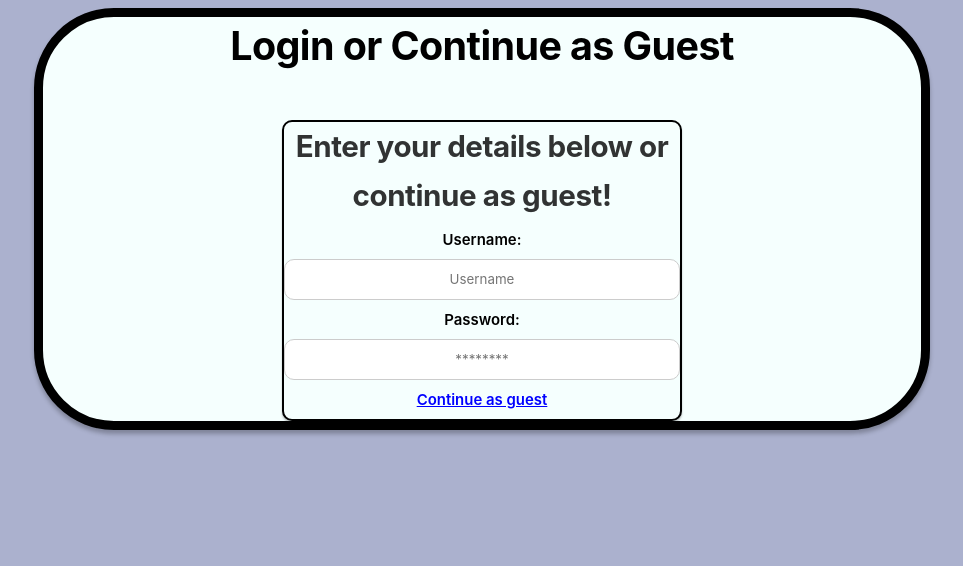
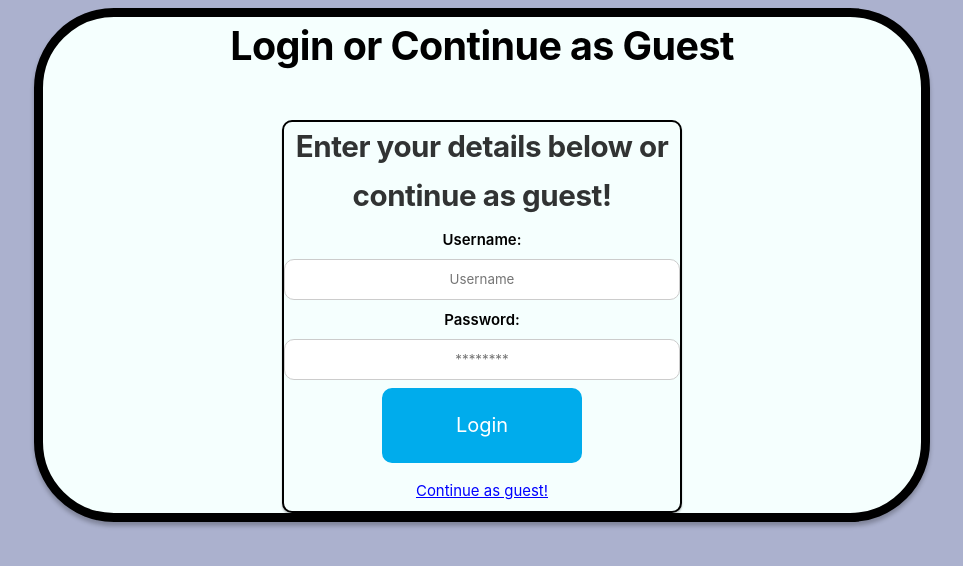
Before and after one commit to juanzenay/softwareengr, a React (Create React App) app in the folder client/: page /login in a window 1280 px wide. Shown: the top 566 px of the page, without its empty margins (158-1121 px from the left). Built offline with nearby package versions, Linux system fonts and the light colour scheme.

Commit message:
Update loginPage.jsx

```diff
--- a/client/src/pages/loginPage/loginPage.jsx
+++ b/client/src/pages/loginPage/loginPage.jsx
@@ -38,7 +38,9 @@ const LoginPage = (navigate) => {
                                         //value={username}
                                     />
                             </div>
-                            <div className="login-content"><label className="login-account-label"  style={{cursor: 'pointer', textDecoration:'underline', color:'blue'}}>Continue as guest</label></div>
+                            <button type = "submit" className = "standard-button" onClick={() => navigate('/reservation')} >Login</button>
+                            <div className="login-content"><label className="login-account-label"  style={{cursor: 'pointer', textDecoration:'underline', color:'blue'}}><a href="/guestInfo">Continue as guest!</a></label></div>
+
                             </div>
                         </div>
                     </label>
```
